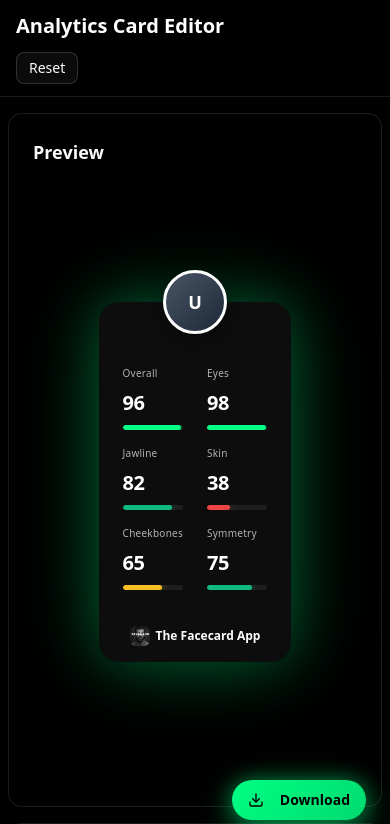
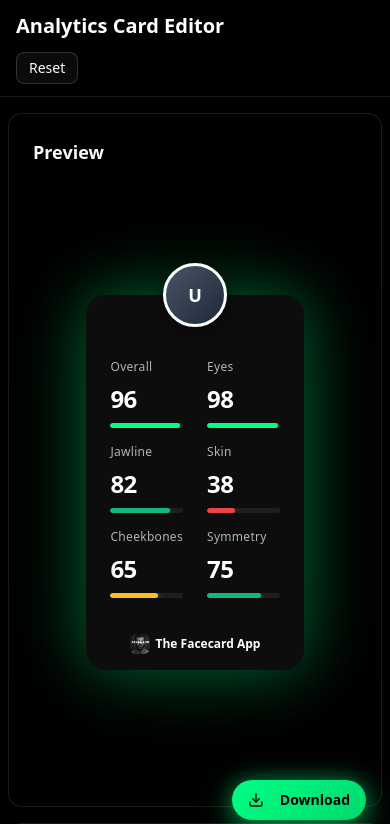
Before and after one commit to ChrolloAce/facecardmaker, a Next.js app: page / in a window 390 px wide. Shown: the top 824 px of the page. Built offline with nearby package versions, Linux system fonts and the light colour scheme.

Commit message:
Increase mobile font sizes for better readability

```diff
--- a/components/CardPreview.tsx
+++ b/components/CardPreview.tsx
@@ -97,7 +97,7 @@ export const CardPreview = React.forwardRef<HTMLDivElement, CardPreviewProps>(
                     <div key={stat.id} className="space-y-2 sm:space-y-3">
                       {/* Label */}
                       <div
-                        className="text-[10px] sm:text-xs md:text-sm font-medium tracking-wide"
+                        className="text-xs sm:text-xs md:text-sm font-medium tracking-wide"
                         style={{ color: '#B3B3B3' }}
                       >
                         {stat.label}
@@ -105,7 +105,7 @@ export const CardPreview = React.forwardRef<HTMLDivElement, CardPreviewProps>(
 
                       {/* Value */}
                       <div
-                        className="text-xl sm:text-2xl md:text-3xl font-bold tracking-tight"
+                        className="text-2xl sm:text-2xl md:text-3xl font-bold tracking-tight"
                         style={{ color: '#FFFFFF' }}
                       >
                         {stat.value}
@@ -138,7 +138,7 @@ export const CardPreview = React.forwardRef<HTMLDivElement, CardPreviewProps>(
                     <div key={stat.id} className="space-y-2 sm:space-y-3">
                       {/* Label */}
                       <div
-                        className="text-[10px] sm:text-xs md:text-sm font-medium tracking-wide"
+                        className="text-xs sm:text-xs md:text-sm font-medium tracking-wide"
                         style={{ color: '#B3B3B3' }}
                       >
                         {stat.label}
@@ -146,7 +146,7 @@ export const CardPreview = React.forwardRef<HTMLDivElement, CardPreviewProps>(
 
                       {/* Value */}
                       <div
-                        className="text-xl sm:text-2xl md:text-3xl font-bold tracking-tight"
+                        className="text-2xl sm:text-2xl md:text-3xl font-bold tracking-tight"
                         style={{ color: '#FFFFFF' }}
                       >
                         {stat.value}
```
